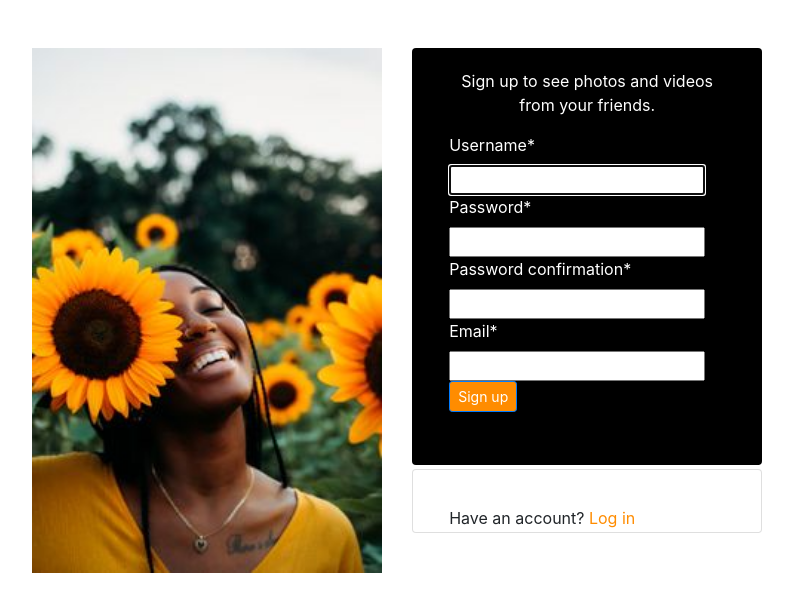
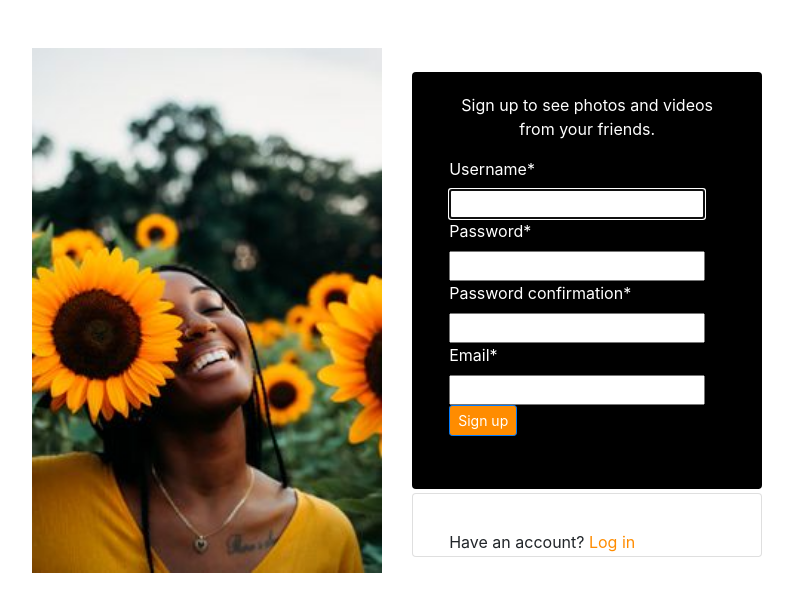
Before and after one commit to LauretteMongina/Instagram-clone, a Django app: page /registration/ in a window 1280 px wide. Shown: the top 612 px of the page, without its empty margins (258-1051 px from the left). Run offline with Django 3.2, Linux system fonts and the light colour scheme; some libraries are stand-ins or nearby versions.

Commit message:
Updates registration.

```diff
--- a/app/templates/registration/registration.html
+++ b/app/templates/registration/registration.html
@@ -8,7 +8,7 @@
           <img src="{% static 'images/happy8.jpg' %}" width="100%" height="100%" alt="">
         </div>
         <div class="col-md-4">
-            <div class="card" style="background-color: black;">
+            <div class="card mt-4" style="background-color: black;">
                 <div class="card-body mb-3 mr-3 ml-3" >
                     <p class="text-center" style="color: white;">Sign up to see photos and videos from your friends.
                     </p>
```
